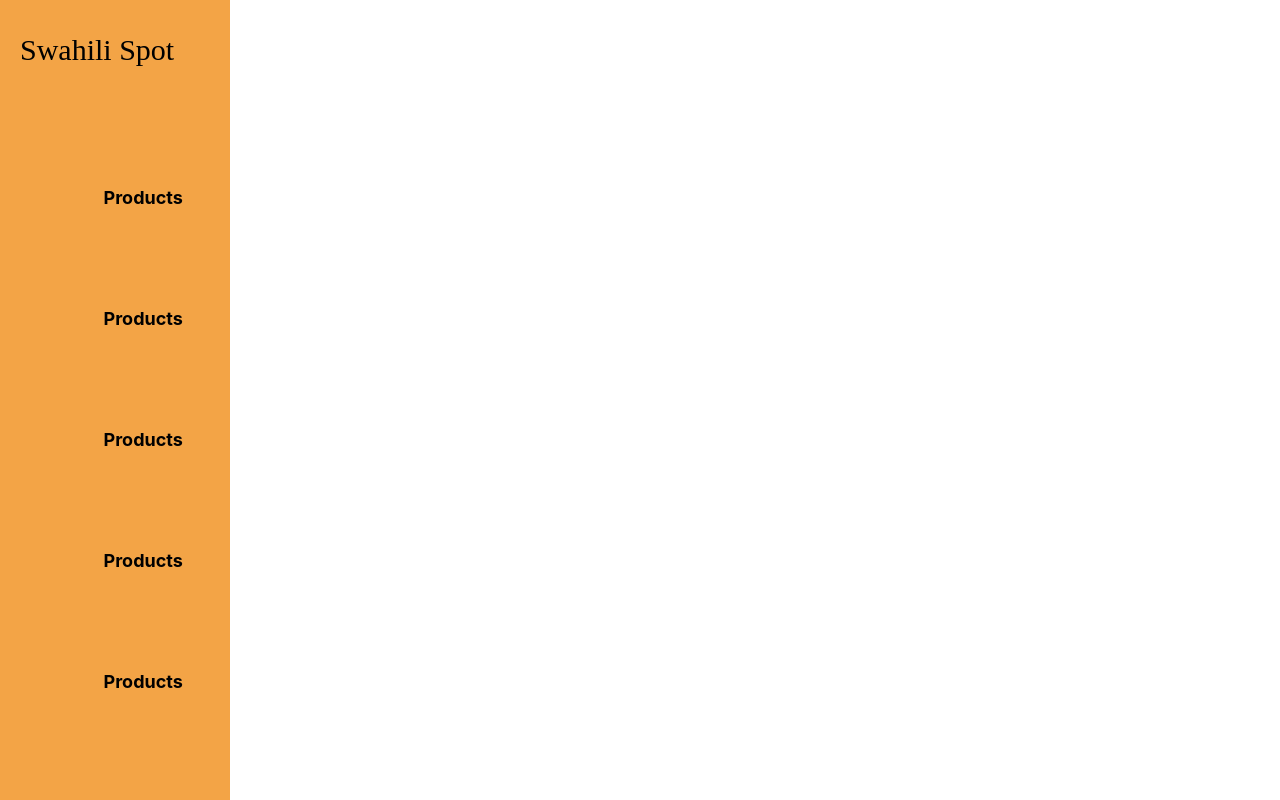
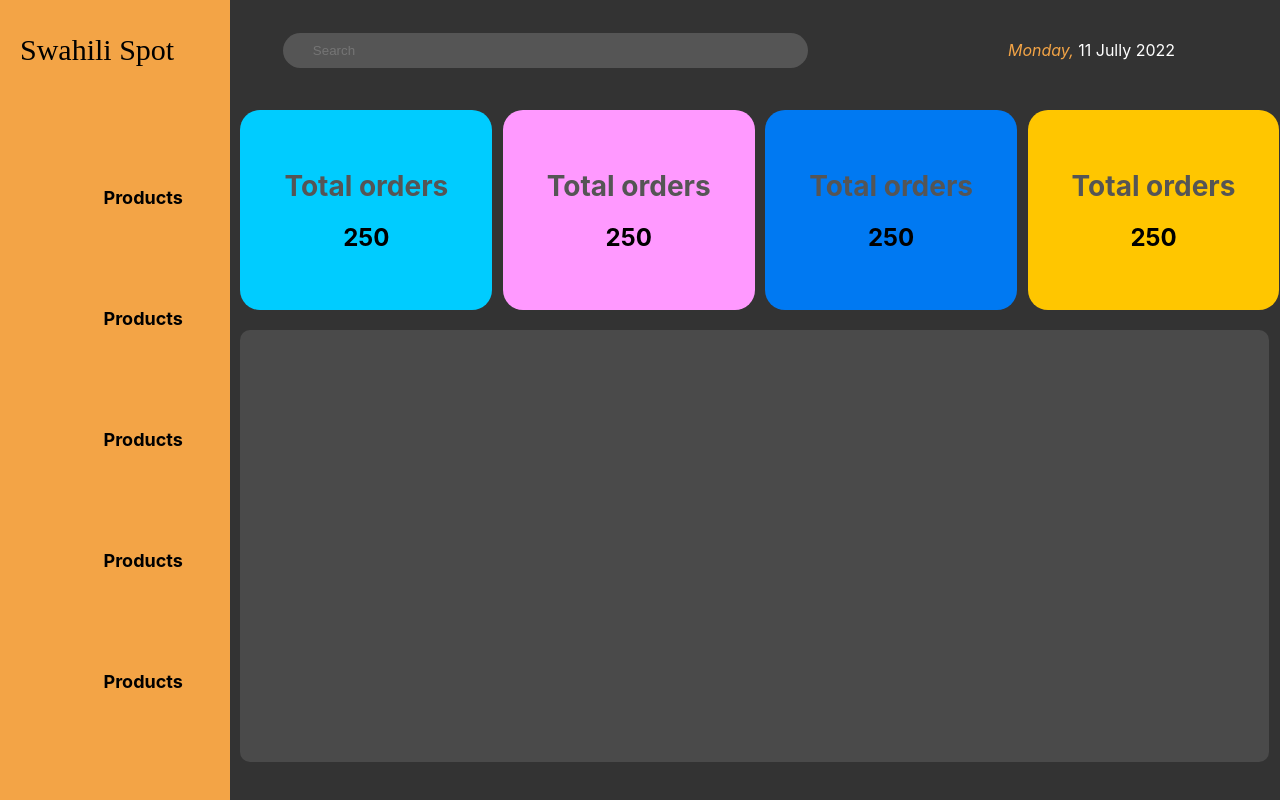
Before and after one commit to Emkayint/swahili-spot, a React (Create React App) app in the folder client/: page / in a window 1280 px wide. Built offline with nearby package versions, Linux system fonts and the light colour scheme; some icons are missing.

Commit message:
dashboard

```diff
--- a/client/src/App.js
+++ b/client/src/App.js
@@ -2,7 +2,9 @@ import './App.css';
 // import Login from './components/login/Login';
 // import Signup from './components/signup/signup';
 // import Menu from './components/menu/Menu';
-import Dashboard from './components/dashboard/Nav';
+// import Dashboard from './components/dashboard/Nav';
+
+import Board from './components/dashboard/Board/Board';
 
 function App() {
   return (
@@ -10,7 +12,8 @@ function App() {
       {/* <Login /> */}
       {/* <Signup /> */}
       {/* <Menu /> */}
-      <Dashboard />
+      {/* <Dashboard /> */}
+      <Board />
 
     </div>
   );
--- a/client/src/components/dashboard/Board/Board.css
+++ b/client/src/components/dashboard/Board/Board.css
@@ -0,0 +1,46 @@
+.dash{
+  background-color: rgba(29, 29, 29, .9);
+
+}
+
+.board {
+  width: 82%;
+  height: 100vh;
+  margin-left: 18%;
+  overflow: auto;
+}
+
+.header{
+  display: flex;
+  justify-content: space-between;
+  align-items: center;
+  height: 100px;
+}
+
+.header input{
+  width: 50%;
+  margin-left: 5%;
+  height: 35px;
+  background-color: rgba(85, 85, 85, 1);
+  border-radius: 20px;
+  padding-left: 30px;
+  border: none;
+}
+
+.header span{
+  margin-right: 10%;
+  color: white;
+}
+
+.header i{
+  color: #F3A446;
+}
+
+.users{
+  height: 54vh;
+  background-color: rgba(85, 85, 85, 0.7);
+  margin: 10px 10px;
+  border-radius: 10px;
+  width: 98%;
+
+}
--- a/client/src/components/dashboard/Board/Board.js
+++ b/client/src/components/dashboard/Board/Board.js
@@ -1,7 +1,30 @@
 import Nav from "../Nav";
+import "./Board.css"
+import Cards from "../cards/cards";
 
 function Board(){
+  return (
+    <div className="dash">
+      <Nav />
+      <div className="board">
+        <div className="header">
+          <input type="text" placeholder="Search" />
+          <span>
+            <i>Monday,</i> 11 Jully 2022
+          </span>
+        </div>
+        <div className="roww">
+          <Cards color="#00CCFF" text="Total orders" />
+          <Cards color="#FF99FF" text="Total orders" />
+          <Cards color="#0079F2" text="Total orders" />
+          <Cards color="#FFC600" text="Total orders" />
+          <div className="users col-s-12">
 
+          </div>
+        </div>
+      </div>
+    </div>
+  );
 }
 
-end
+export default Board
--- a/client/src/components/dashboard/Nav.css
+++ b/client/src/components/dashboard/Nav.css
@@ -1,12 +1,8 @@
-.Nav{
-  background-color: #1d1d1d;
-  height: 100vh;
-}
-
 .nav{
   height: 100vh;
   background-color: #F3A446;
   width: 18%;
+  float: left;
 }
 
 header{
--- a/client/src/components/dashboard/Nav.js
+++ b/client/src/components/dashboard/Nav.js
@@ -2,7 +2,7 @@ import "./Nav.css"
 
 function Nav(){
   return (
-      <div className="nav">
+      <div className="nav col-s-3 col-3">
         <header>Swahili Spot</header>
         <div className="links">
           <div className="user-links">
--- /dev/null
+++ b/client/src/components/dashboard/cards/cards.css
@@ -0,0 +1,17 @@
+.cards{
+  width: 96%;
+  height: 200px;
+  border-radius: 20px;
+  display: flex;
+  flex-direction: column;
+  justify-content: center;
+  align-items: center;
+  margin: 10px;
+}
+
+.cards span{
+  padding-bottom: 20px;
+  font-size: 28px;
+  color: #555555;
+  font-weight: bold;
+}
--- /dev/null
+++ b/client/src/components/dashboard/cards/cards.js
@@ -0,0 +1,15 @@
+import "./cards.css"
+
+function Cards({ color, text }){
+
+  return (
+    <div className="col-3 col-s-3">
+      <div className="cards" style = {{ "backgroundColor": color}}>
+        <span>{ text }</span>
+        <h2>250</h2>
+      </div>
+    </div>
+  )
+}
+
+export default Cards
```
